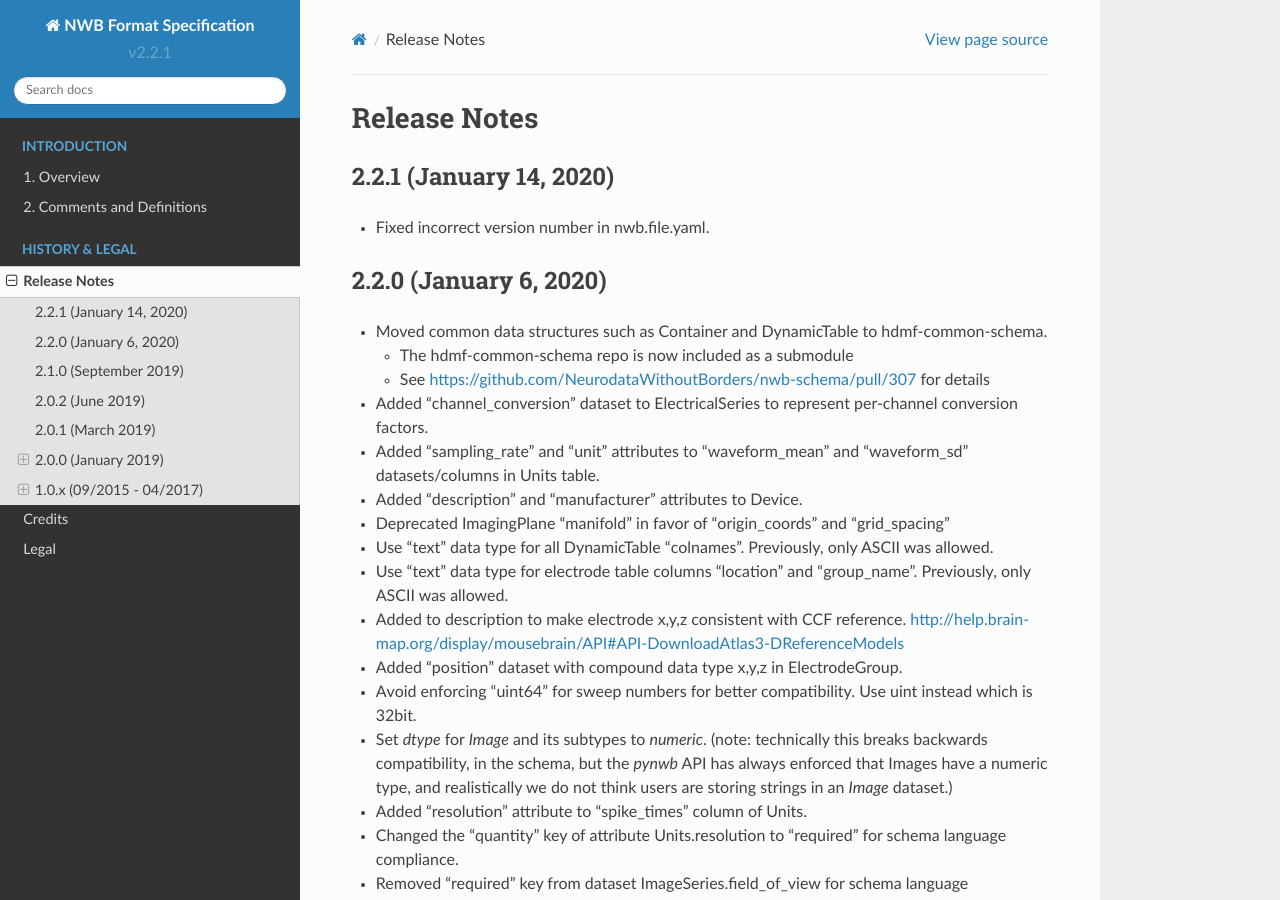
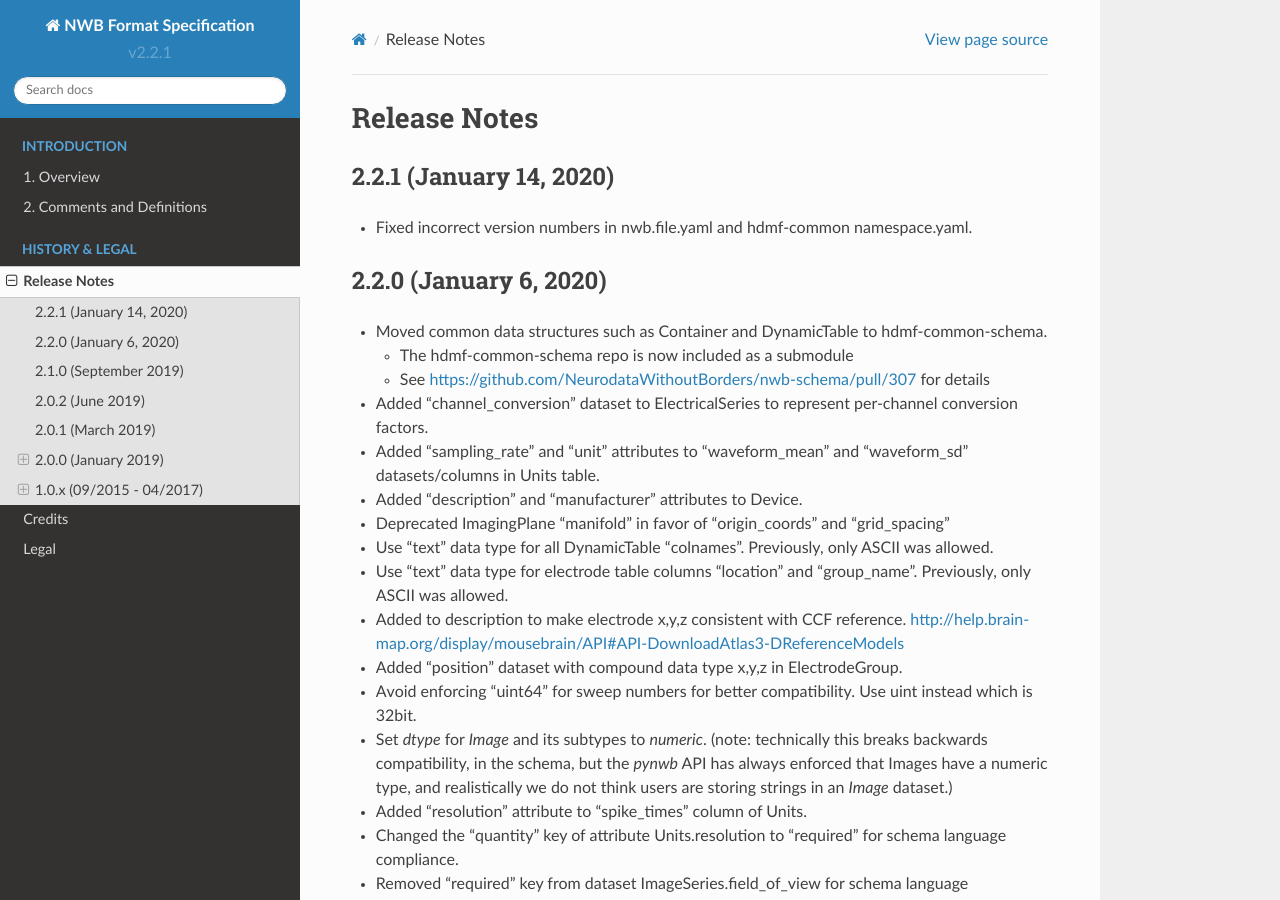
Before and after one commit to NeurodataWithoutBorders/nwb-schema, a Sphinx documentation site: the page built from docs/format/source/format_release_notes.rst, in a window 1280 px wide and 900 px high. Built offline with Sphinx 7.4.7 and the Read the Docs theme 2.0.0, drawn with Linux system fonts in a browser that asks for light colours.

Commit message:
Update release notes

```diff
--- a/docs/format/source/format_release_notes.rst
+++ b/docs/format/source/format_release_notes.rst
@@ -4,7 +4,7 @@ Release Notes
 2.2.1 (January 14, 2020)
 ------------------------
 
-- Fixed incorrect version number in nwb.file.yaml.
+- Fixed incorrect version numbers in nwb.file.yaml and hdmf-common namespace.yaml.
 
 2.2.0 (January 6, 2020)
 -----------------------
```
